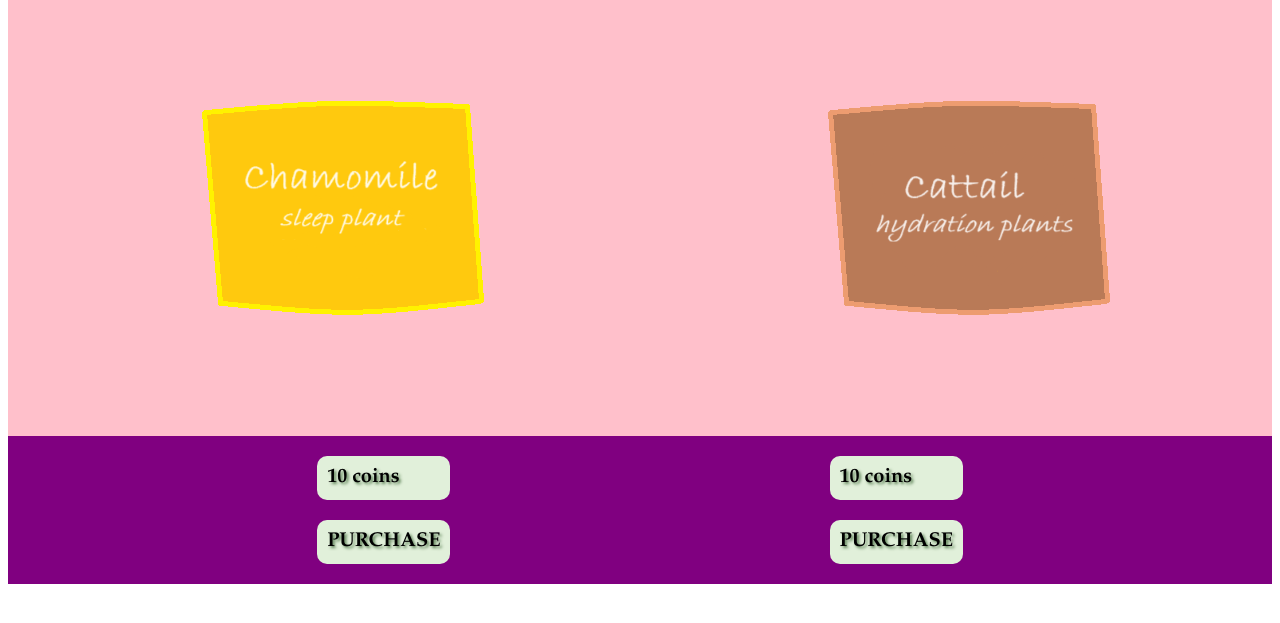
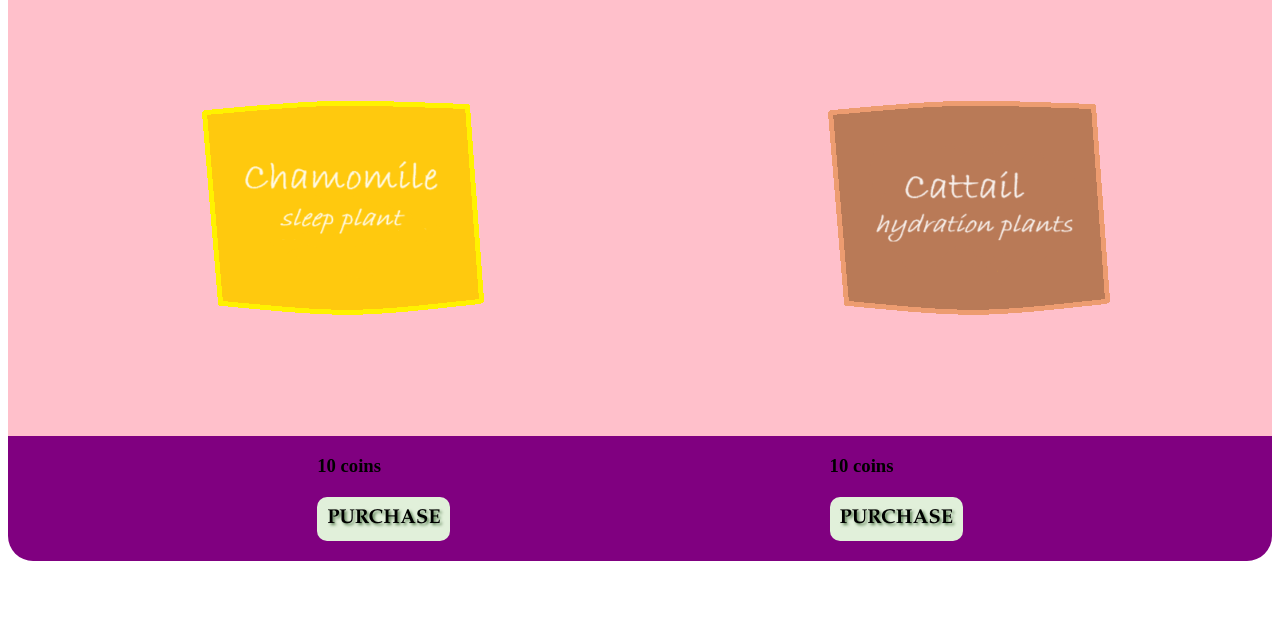
Before and after one commit to margoglvz/NurtureNook, a plain HTML site: page store.html in a window 1280 px wide. Shown: the part 173-796 px from the top of the page. Drawn offline with Linux system fonts and the light colour scheme.

Commit message:
more generic updates

```diff
--- a/html_front.js
+++ b/html_front.js
@@ -6,7 +6,7 @@ window.onload = function() {
     localStorage.setItem("coin_amount", num_coins);
     localStorage.setItem("water_amount", num_lavender);
     localStorage.setItem("waterlily_amount", num_waterlily);
-    console.log(num_coins)
+    console.log(num_coins);
 }
 
 function garden1() {
--- a/store.css
+++ b/store.css
@@ -39,6 +39,7 @@ ul {
     justify-content: center;
     background-color: pink;
     gap: 10%;
+    border-radius: 25px 25px 0px 0px;
   }
 
   #prices {
@@ -47,17 +48,8 @@ ul {
     justify-content: center;
     background-color: purple;
     gap: 30%;
+    border-radius: 0px 0px 25px 25px;
 
-  }
-
-  #price1, #price2 {
-    padding: 10px;
-    background-color: #E1F0DA;
-    border-width: 2px;
-    border-radius: 10px;
-    font-size: 20px;
-    font-family: Garamond, serif;
-    text-shadow: 2px 2px 3px #597E52;
   }
 
 
--- a/store.js
+++ b/store.js
@@ -33,4 +33,7 @@ function purchase(packet) {
         }
         document.getElementById("coins").innerHTML = `<h1 id="coins">Coins: ${num_coins}</h1>`;
     }
+    localStorage.setItem("coin_amount", num_coins);
+    localStorage.setItem("water_amount", num_lavender);
+    localStorage.setItem("waterlily_amount", num_waterlily);
 }
```
